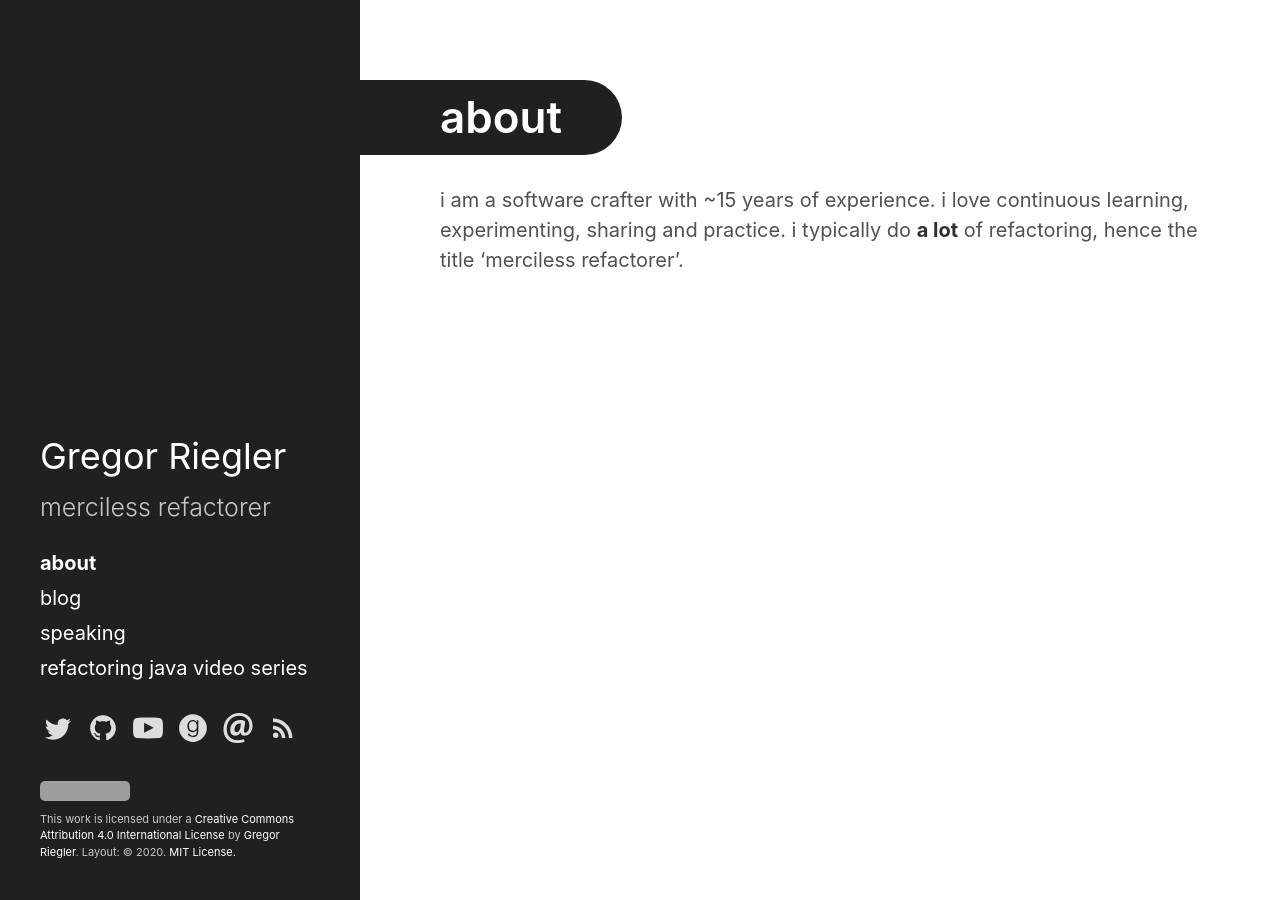
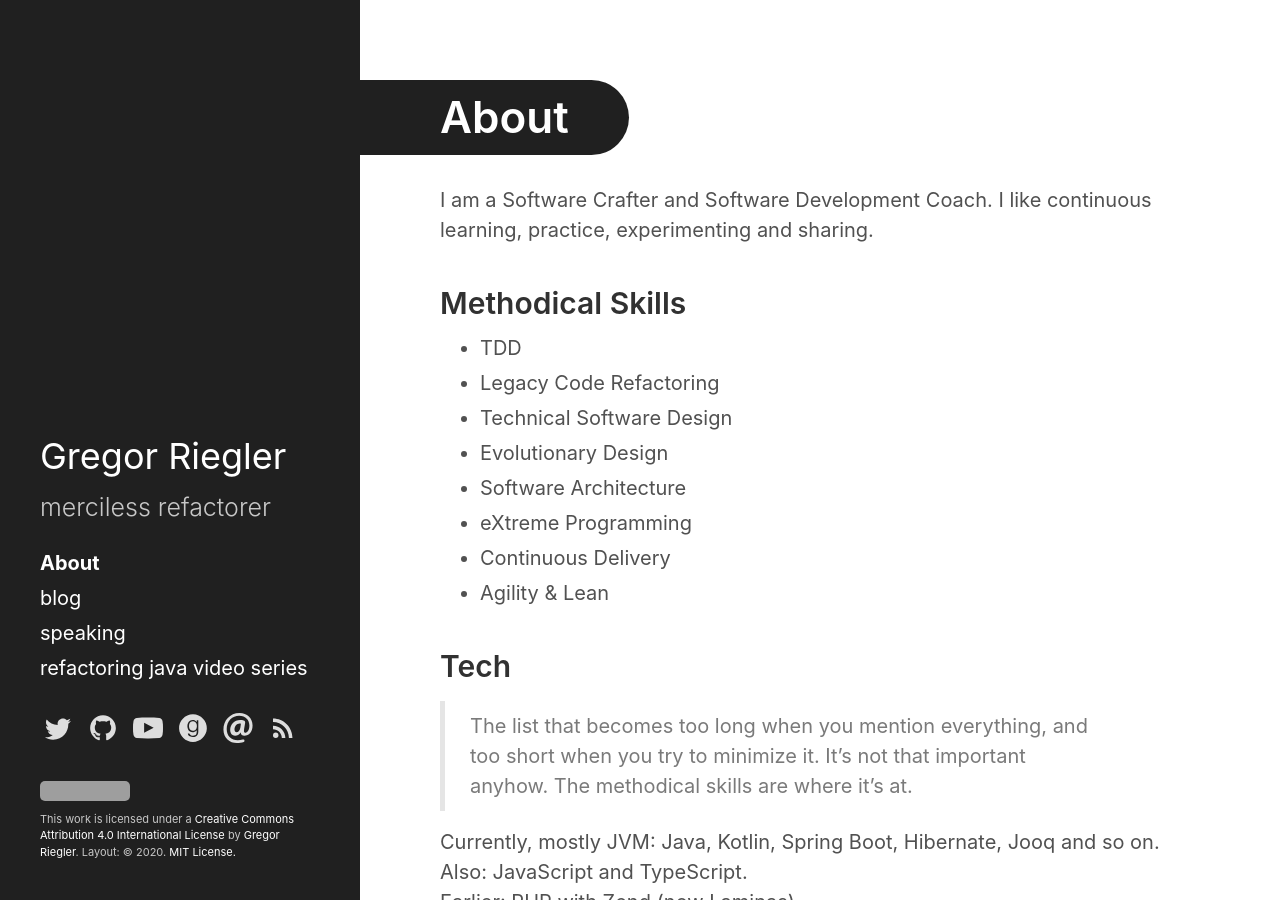
Before and after one commit to gregorriegler/gregorriegler.github.io, a Jekyll site: the page built from about.md, in a window 1280 px wide. Built offline with Jekyll 4.4.1, drawn with Linux system fonts in a browser that asks for light colours; some of the changed text lies outside the part shown; grey boxes are pictures that could not be loaded.

Commit message:
extended About

```diff
--- a/about.md
+++ b/about.md
@@ -1,10 +1,31 @@
 ---
 layout: page
-title: about
+title: About
 sidebar_link: true
 sidebar_sort_order: 0
 ---
 
-i am a software crafter with ~15 years of experience.
-i love continuous learning, experimenting, sharing and practice.
-i typically do **a lot** of refactoring, hence the title 'merciless refactorer'.
+I am a Software Crafter and Software Development Coach.
+I like continuous learning, practice, experimenting and sharing.
+
+## Methodical Skills
+- TDD
+- Legacy Code Refactoring
+- Technical Software Design
+- Evolutionary Design
+- Software Architecture
+- eXtreme Programming
+- Continuous Delivery
+- Agility & Lean
+
+## Tech
+>The list that becomes too long when you mention everything,
+and too short when you try to minimize it.
+It's not that important anyhow.
+The methodical skills are where it's at.
+
+Currently, mostly JVM:
+Java, Kotlin, Spring Boot, Hibernate, Jooq and so on.<br>
+Also: JavaScript and TypeScript.<br>
+Earlier: PHP with Zend (now Laminas).<br>
+Databases: PostgreSQL, MySQL, SQL Server, Elasticsearch and MongoDB.<br>
```
